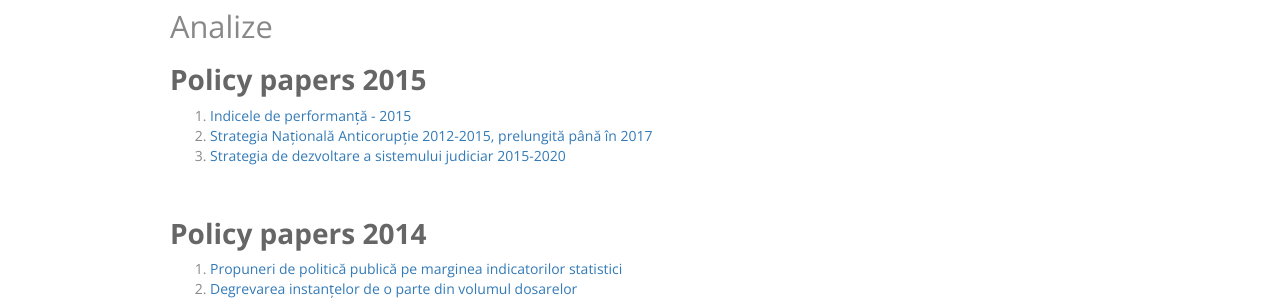
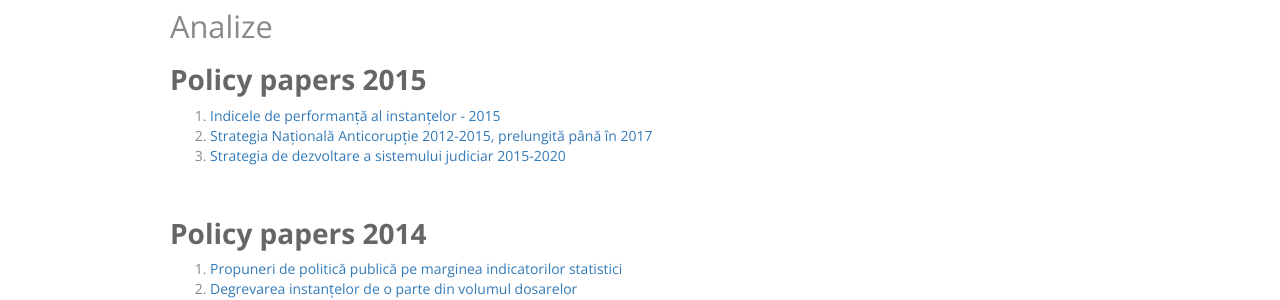
Before and after one commit to funkycitizens/onoratainstanta, a Jekyll site: the page built from analize.html, in a window 1280 px wide. Shown: the part 185-485 px from the top of the page. Built offline with Jekyll 4.4.1, drawn with Linux system fonts in a browser that asks for light colours; nearby versions of some CDN libraries.

Commit message:
Edit from JekyllCMS

```diff
--- a/analize.html
+++ b/analize.html
@@ -4,7 +4,7 @@ title: Analize
 <h2>Policy papers 2015</h2>
 
 <ol>
-	<li><a href="http://www.funkycitizens.org/wp-content/uploads/2015/10/Indicele-de-performanta-complet_2015.pdf" style="line-height: 20.8px;">Indicele de performanță - 2015</a></li>
+	<li><a href="http://www.funkycitizens.org/wp-content/uploads/2015/10/Indicele-de-performanta-complet_2015.pdf" style="line-height: 20.8px;">Indicele de performanță al instanțelor - 2015</a></li>
 	<li><a href="http://www.funkycitizens.org/wp-content/uploads/2015/10/01.-SNA_final.pdf">Strategia Națională Anticorupție 2012-2015, prelungită p&acirc;nă &icirc;n 2017</a></li>
 	<li><a href="http://www.funkycitizens.org/wp-content/uploads/2015/10/02.-SNDSJ_final.pdf">Strategia&nbsp;de dezvoltare a sistemului judiciar 2015-2020</a></li>
 </ol>
```
